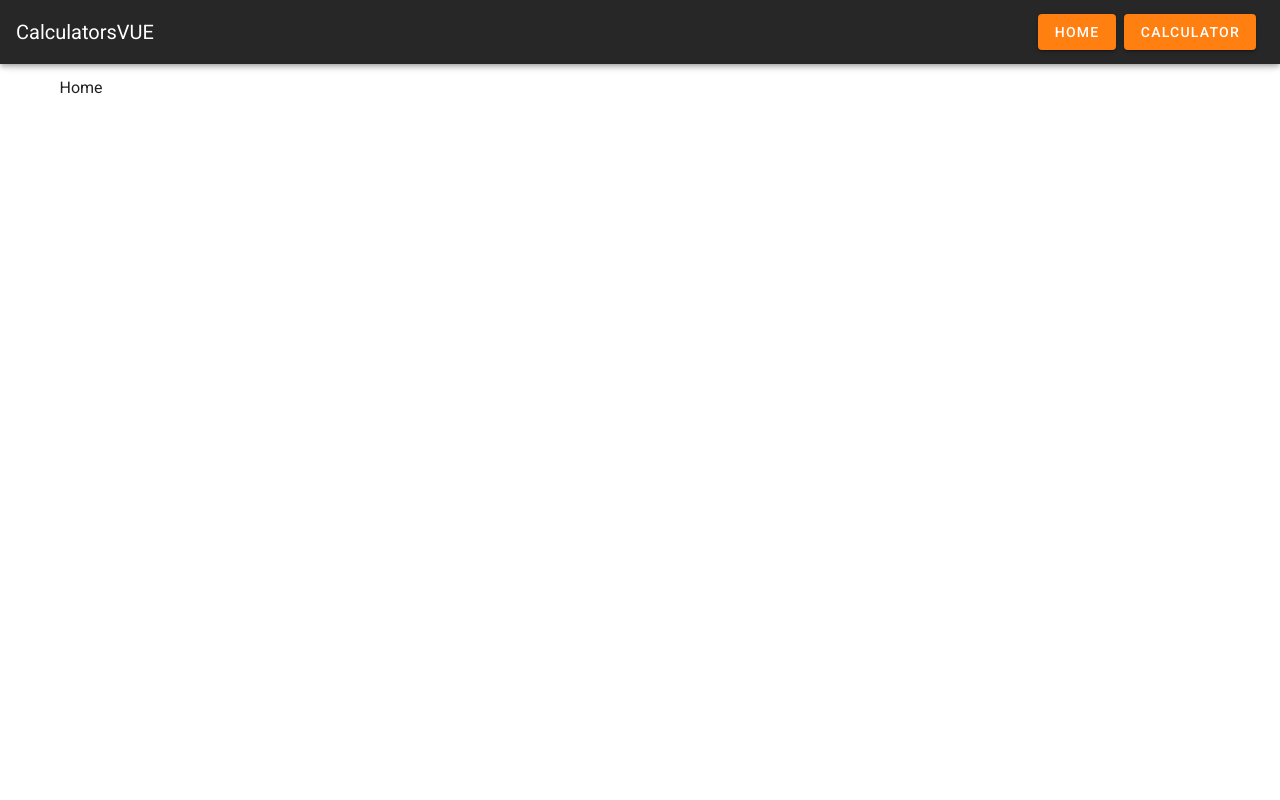
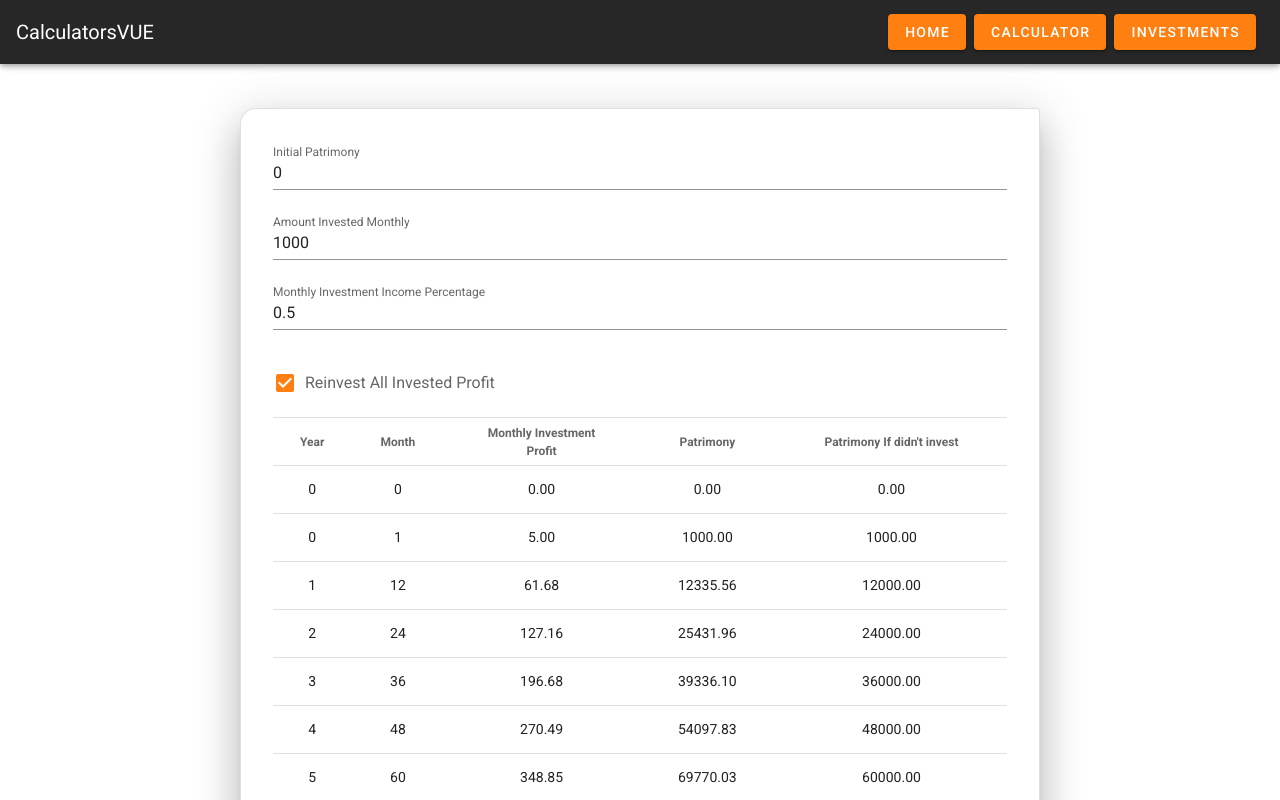
Before and after one commit to LuccaBarroso/calc, a Vue app: page /investments in a window 1280 px wide. Shown: the top 800 px of the page. Built offline with nearby package versions, Linux system fonts and the light colour scheme.

Commit message:
investments tab

```diff
--- a/src/components/router-links.vue
+++ b/src/components/router-links.vue
@@ -5,6 +5,9 @@
     </router-link>
     <router-link to="/calculator" class="pl-2 mb-4">
       <v-btn color="primary"> Calculator </v-btn>
+    </router-link>
+    <router-link to="/investments" class="pl-2 mb-4">
+      <v-btn color="primary"> Investments </v-btn>
     </router-link>
   </div>
 </template>
--- a/src/router/index.js
+++ b/src/router/index.js
@@ -2,14 +2,20 @@ import Vue from "vue";
 import VueRouter from "vue-router";
 import Home from "../views/Home.vue";
 import Calculator from "../views/Calculator.vue";
+import Investments from "../views/Investments.vue";
 
 Vue.use(VueRouter);
 
 const routes = [
   {
     path: "/calculator",
-    name: "calculator",
+    name: "Calculator",
     component: Calculator,
+  },
+  {
+    path: "/investments",
+    name: "Investments",
+    component: Investments,
   },
   {
     path: "*",
--- /dev/null
+++ b/src/views/Investments.vue
@@ -0,0 +1,99 @@
+<template>
+  <v-card
+    elevation="24"
+    class="mx-auto my-8 pa-8"
+    width="800px"
+    outlined
+    shaped
+  >
+    <v-form>
+      <v-text-field
+        type="number"
+        v-model.number="initialPatrimony"
+        label="Initial Patrimony"
+      ></v-text-field>
+      <v-text-field
+        type="number"
+        v-model.number="amount"
+        label="Amount Invested Monthly"
+      ></v-text-field>
+      <v-text-field
+        type="number"
+        v-model.number="incomePercentage"
+        label="Monthly Investment Income Percentage"
+      ></v-text-field>
+      <v-checkbox
+        v-model="reinvest"
+        label="Reinvest All Invested Profit"
+      ></v-checkbox>
+    </v-form>
+
+    <v-divider></v-divider>
+
+    <v-simple-table>
+      <thead>
+        <tr>
+          <th class="text-center">Year</th>
+          <th class="text-center">Month</th>
+          <th class="text-center">
+            Monthly Investment <br />
+            Profit
+          </th>
+          <th class="text-center">Patrimony</th>
+          <th class="text-center">Patrimony If didn't invest</th>
+        </tr>
+      </thead>
+      <tbody>
+        <tr v-for="item in investmentResult" :key="item.month">
+          <td class="text-center">{{ item.year }}</td>
+          <td class="text-center">{{ item.month }}</td>
+          <td class="text-center">{{ item.income.toFixed(2) }}</td>
+          <td class="text-center">{{ item.patrimony.toFixed(2) }}</td>
+          <td class="text-center">{{ item.patrimonyNot.toFixed(2) }}</td>
+        </tr>
+      </tbody>
+    </v-simple-table>
+  </v-card>
+</template>
+
+<script>
+export default {
+  data() {
+    return {
+      initialPatrimony: 0,
+      amount: 1000,
+      incomePercentage: 0.5,
+      reinvest: true,
+    };
+  },
+  computed: {
+    investmentResult() {
+      const array = [];
+      let patrimony = this.initialPatrimony;
+      let patrimonyNot = this.initialPatrimony;
+
+      for (let i = 0; i < 241; i++) {
+        const curItem = {};
+
+        curItem.month = parseInt(i);
+        curItem.income = (patrimony * this.incomePercentage) / 100;
+        curItem.patrimony = patrimony;
+        curItem.patrimonyNot = patrimonyNot;
+
+        patrimony += this.amount;
+        patrimonyNot += this.amount;
+        if (this.reinvest) patrimony += curItem.income;
+
+        if (i % 12 === 0 || i < 2) {
+          curItem.year = i % 12 == 0 ? i / 12 : 0;
+          array.push(curItem);
+        }
+      }
+      return array;
+    },
+  },
+  methods: {},
+};
+</script>
+
+<style></style>
```
